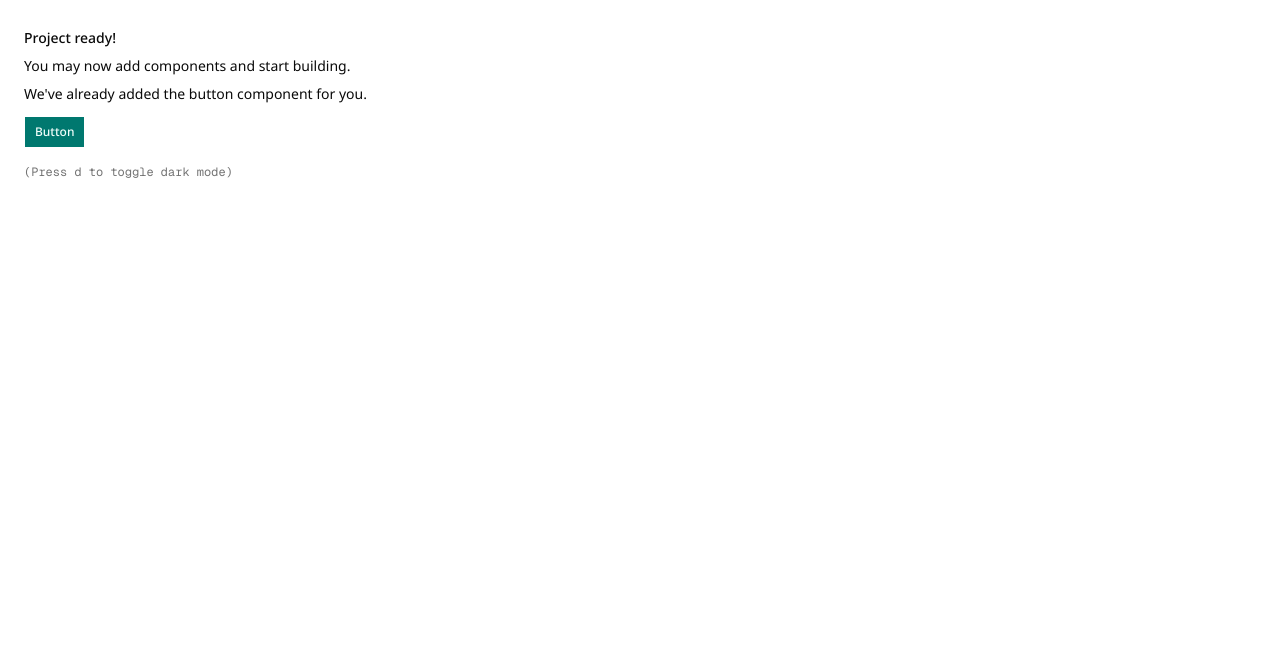
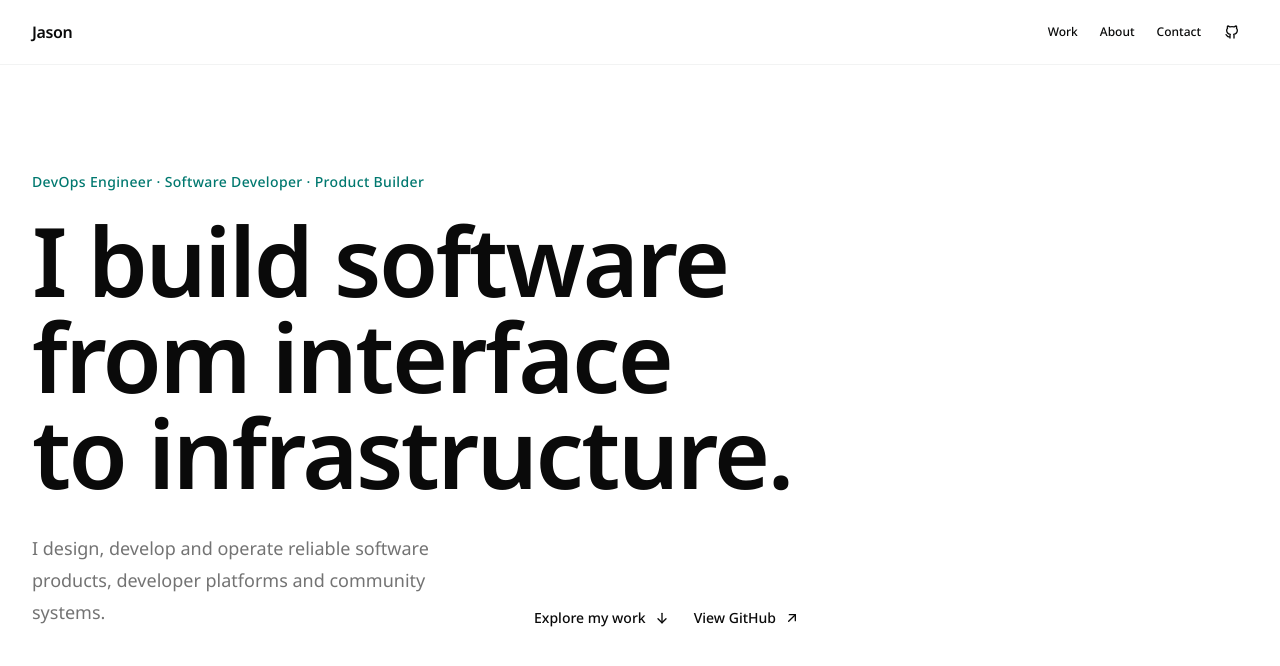
Before and after one commit to jcodog/portfolio, a Next.js app: page / in a window 1280 px wide. Shown: the top 666 px of the page. Built offline with nearby package versions, Linux system fonts and the light colour scheme.

Commit message:
feat: Establish portfolio foundation

```diff
--- a/next.config.ts
+++ b/next.config.ts
@@ -2,11 +2,11 @@ import type { NextConfig } from "next"
 
 const nextConfig: NextConfig = {
   experimental: {
-    useTypeScriptCli: true
+    useTypeScriptCli: true,
   },
   devIndicators: {
-    position: "bottom-right"
-  }
+    position: "bottom-right",
+  },
 }
 
 export default nextConfig
--- a/src/app/page.tsx
+++ b/src/app/page.tsx
@@ -1,19 +1,5 @@
-import { Button } from "@/components/ui/button"
+import { HomeShell } from "@/features/home/shell"
 
 export default function Page() {
-  return (
-    <div className="flex min-h-svh p-6">
-      <div className="flex max-w-md min-w-0 flex-col gap-4 text-sm leading-loose">
-        <div>
-          <h1 className="font-medium">Project ready!</h1>
-          <p>You may now add components and start building.</p>
-          <p>We&apos;ve already added the button component for you.</p>
-          <Button className="mt-2">Button</Button>
-        </div>
-        <div className="font-mono text-xs text-muted-foreground">
-          (Press <kbd>d</kbd> to toggle dark mode)
-        </div>
-      </div>
-    </div>
-  )
+  return <HomeShell />
 }
--- /dev/null
+++ b/src/components/layout/site-header.tsx
@@ -0,0 +1,72 @@
+import Link from "next/link"
+import { IconBrandGithub } from "@tabler/icons-react"
+
+import { buttonVariants } from "@/components/ui/button"
+import { cn } from "@/lib/utils"
+
+const navigation = [
+  {
+    label: "Work",
+    href: "#work",
+  },
+  {
+    label: "About",
+    href: "#about",
+  },
+  {
+    label: "Contact",
+    href: "#contact",
+  },
+] as const
+
+export const SiteHeader = () => {
+  return (
+    <header className="fixed inset-x-0 top-0 z-50 border-b border-border/50 bg-background/70 backdrop-blur-xl">
+      <div className="mx-auto flex h-16 w-full max-w-7xl items-center justify-between px-6 lg:px-8">
+        <Link
+          href="/"
+          className="font-semibold tracking-tight transition-opacity hover:opacity-70"
+        >
+          Jason
+        </Link>
+
+        <nav
+          aria-label="Primary navigation"
+          className="flex items-center gap-1"
+        >
+          <div className="hidden items-center sm:flex">
+            {navigation.map((item) => (
+              <a
+                key={item.href}
+                href={item.href}
+                className={cn(
+                  buttonVariants({
+                    variant: "ghost",
+                    size: "sm",
+                  })
+                )}
+              >
+                {item.label}
+              </a>
+            ))}
+          </div>
+
+          <a
+            href="https://github.com/jcodog"
+            target="_blank"
+            rel="noreferrer"
+            aria-label="View Jason on GitHub"
+            className={cn(
+              buttonVariants({
+                variant: "ghost",
+                size: "icon",
+              })
+            )}
+          >
+            <IconBrandGithub aria-hidden="true" />
+          </a>
+        </nav>
+      </div>
+    </header>
+  )
+}
--- /dev/null
+++ b/src/features/home/config/content.ts
@@ -0,0 +1,18 @@
+export const homeContent = {
+  hero: {
+    eyebrow: "DevOps Engineer · Software Developer · Product Builder",
+    title: "I build software from interface to infrastructure.",
+    description:
+      "I design, develop and operate reliable software products, developer platforms and community systems.",
+    actions: {
+      primary: {
+        label: "Explore my work",
+        href: "#work",
+      },
+      github: {
+        label: "View GitHub",
+        href: "https://github.com/jcodog",
+      },
+    },
+  },
+} as const
--- /dev/null
+++ b/src/features/home/hero/hero-actions.tsx
@@ -0,0 +1,35 @@
+import { IconArrowDown, IconArrowUpRight } from "@tabler/icons-react"
+
+import { homeContent } from "@/features/home/config/content"
+
+export const HeroActions = () => {
+  const { actions } = homeContent.hero
+
+  return (
+    <div className="flex shrink-0 gap-6 text-sm font-medium">
+      <a
+        href={actions.primary.href}
+        className="group inline-flex items-center gap-2 hover:text-primary"
+      >
+        {actions.primary.label}
+        <IconArrowDown
+          aria-hidden="true"
+          className="size-4 transition-transform group-hover:translate-y-1"
+        />
+      </a>
+
+      <a
+        href={actions.github.href}
+        target="_blank"
+        rel="noreferrer"
+        className="group inline-flex items-center gap-2 hover:text-primary"
+      >
+        {actions.github.label}
+        <IconArrowUpRight
+          aria-hidden="true"
+          className="size-4 transition-transform group-hover:translate-x-0.5 group-hover:-translate-y-0.5"
+        />
+      </a>
+    </div>
+  )
+}
--- /dev/null
+++ b/src/features/home/hero/hero.tsx
@@ -0,0 +1,38 @@
+import { homeContent } from "@/features/home/config/content"
+
+import { HeroActions } from "@/features/home/hero/hero-actions"
+
+export const Hero = () => {
+  const { hero } = homeContent
+
+  return (
+    <section
+      id="home"
+      aria-labelledby="hero-title"
+      className="flex min-h-svh items-center"
+    >
+      <div className="mx-auto w-full max-w-7xl px-6 py-32 lg:px-8">
+        <div className="max-w-5xl">
+          <p className="text-sm font-medium tracking-wide text-primary">
+            {hero.eyebrow}
+          </p>
+
+          <h1
+            id="hero-title"
+            className="mt-5 max-w-5xl text-5xl font-semibold tracking-tight text-balance sm:text-7xl lg:text-8xl"
+          >
+            {hero.title}
+          </h1>
+
+          <div className="mt-8 flex max-w-3xl flex-col gap-8 sm:flex-row sm:items-end sm:justify-between">
+            <p className="max-w-xl text-lg leading-8 text-muted-foreground">
+              {hero.description}
+            </p>
+
+            <HeroActions />
+          </div>
+        </div>
+      </div>
+    </section>
+  )
+}
--- /dev/null
+++ b/src/features/home/shell.tsx
@@ -0,0 +1,15 @@
+import { SiteHeader } from "@/components/layout/site-header"
+
+import { Hero } from "@/features/home/hero/hero"
+
+export const HomeShell = () => {
+  return (
+    <>
+      <SiteHeader />
+
+      <main>
+        <Hero />
+      </main>
+    </>
+  )
+}
```
Also changed, not shown: src/app/layout.tsx (+8 -3 lines), src/lib/site-config.ts (added), 1 other file (tests, documents, lock files or other folders).
